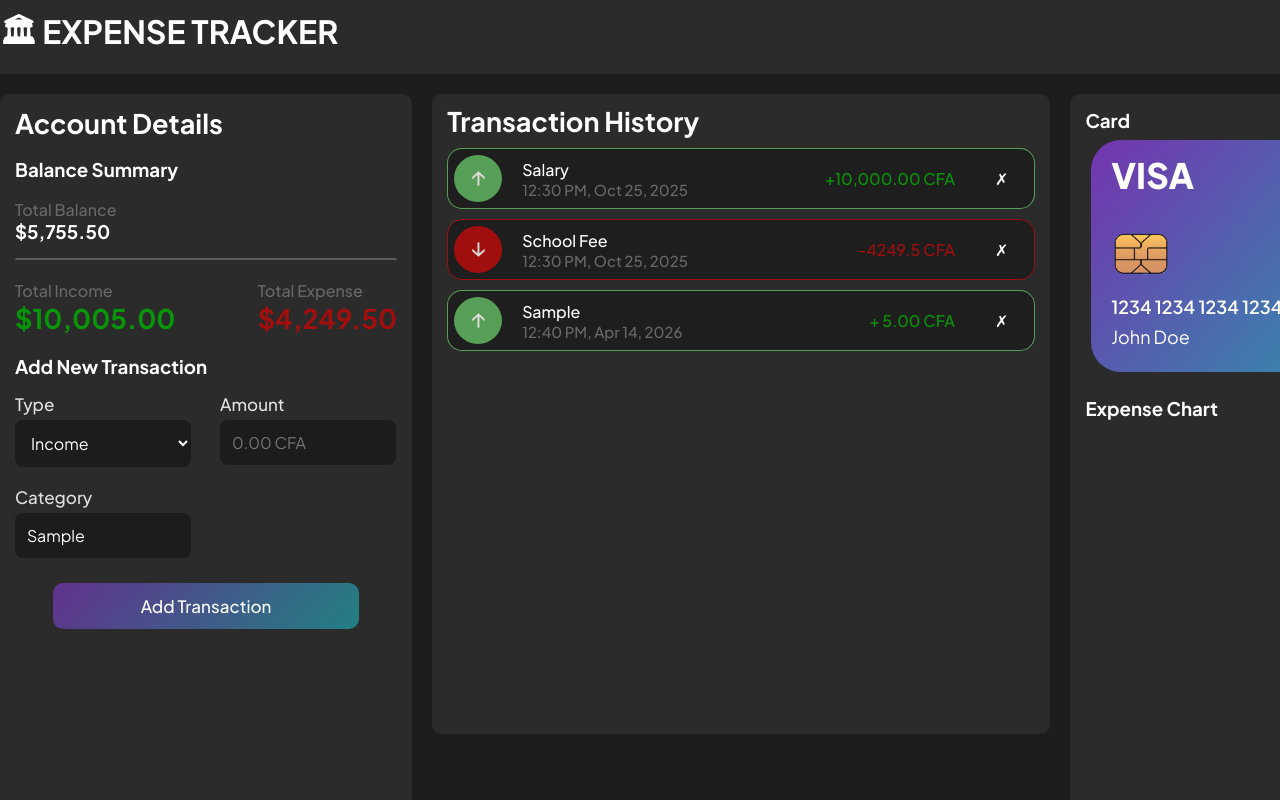
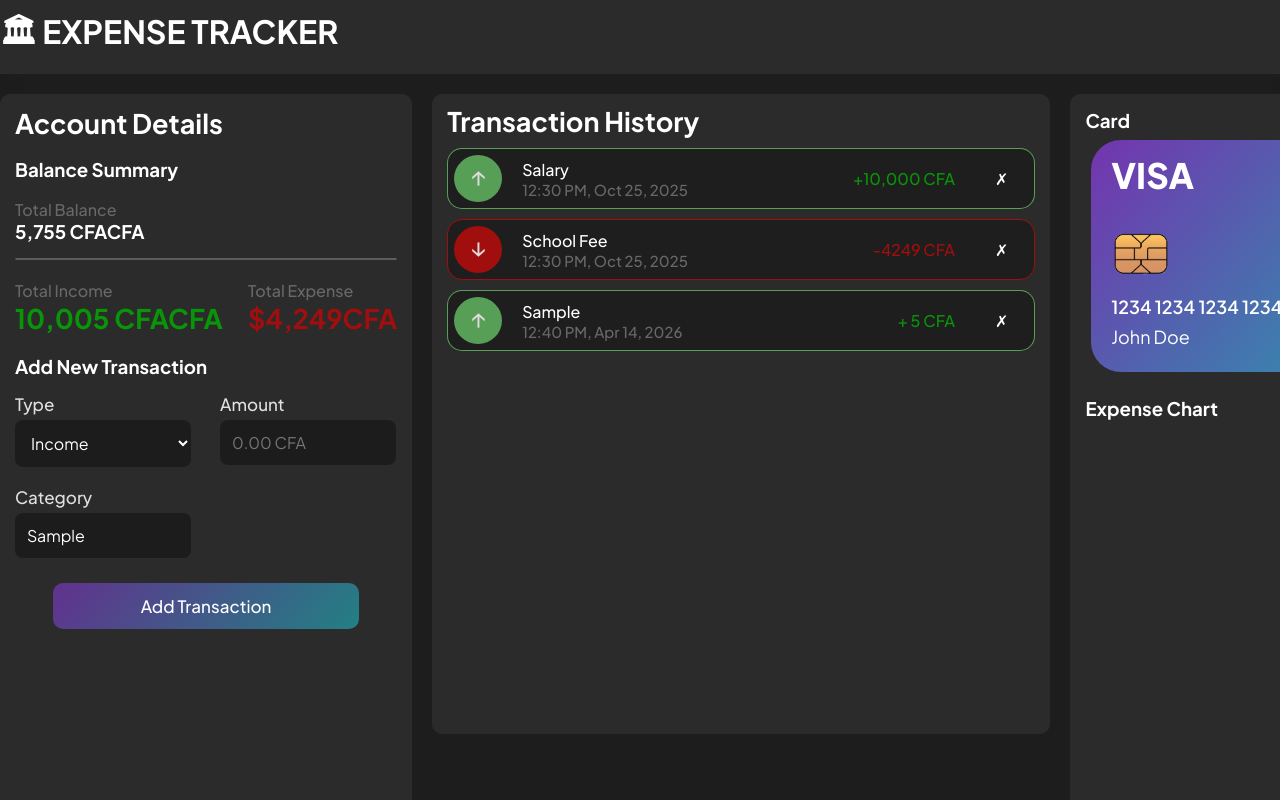
Before and after one commit to komoforbrandon/Expense-Tracker, a plain HTML site: page index.html in a window 1280 px wide. Both pictures are taken after typing "5", "Sample" into the empty fields and a click on the button "Add Transaction". Shown: the top 800 px of the page. Drawn offline with nearby package versions, Linux system fonts and the light colour scheme; a web font is replaced by a local one.

Commit message:
the format currency file changed to be align with cameroon currencty

```diff
--- a/index.html
+++ b/index.html
@@ -26,17 +26,17 @@
             <article>
                 <h3 class="accdetail">Balance Summary</h3>
                 <span class="descriptive">Total Balance</span>
-                <h1 id="totalamt">&dollar;<span id="total-amount">5,750.50</span></h1>
+                <h1 id="totalamt"><span id="total-amount">5,750</span>CFA</h1>
                 <hr>
             </article>
             <article class="income-expense">
                 <div class="income">
                     <span class="descriptive">Total Income</span>
-                    <h2 class="incomeamt">&dollar;<span id="income-amount">10,000.00</span></h2>
+                    <h2 class="incomeamt"><span id="income-amount">10,000</span>CFA</h2>
                 </div>
                 <div class="expense">
                     <span class="descriptive">Total Expense</span>
-                    <h2 class="expenseamt">&dollar;<span id="expense-amount">4,249.50</span></h2>
+                    <h2 class="expenseamt">&dollar;<span id="expense-amount">4,249</span>CFA</h2>
                 </div>
             </article>
             <article id="inpexp-container">
@@ -86,7 +86,7 @@
                         </div>
                     </div>
                     <div class="amount-btn">
-                        <p id="added-amt-income">+10,000.00 CFA</p>
+                        <p id="added-amt-income">+10,000 CFA</p>
                         <p id="del-btn">&cross;</p>
                     </div>
                 </div>
@@ -99,7 +99,7 @@
                         </div>
                     </div>
                     <div class="amount-btn">
-                        <p id="added-amt-expense">-4249.5 CFA</p>
+                        <p id="added-amt-expense">-4249 CFA</p>
                        <p class="del-btn">&cross;</p>
                     </div>
                 </div>
@@ -113,7 +113,7 @@
                     <h3 class="visa">VISA</h3>
                     <div>
                         <p>Current Balance</p>
-                        <h3 id="card-amt"> 5,750.50 CFA</h3>
+                        <h3 id="card-amt"> 5,750 CFA</h3>
                     </div>
                 </header>
                 <img src="assets/chipicon.png" alt="Chip icon" class="chipicon">
--- a/script.js
+++ b/script.js
@@ -31,8 +31,8 @@ function parseCurrency (value) {
 
 function formatCurrency (value) {
   return value.toLocaleString('en-US', {
-    minimumFractionDigits: 2,
-    maximumFractionDigits: 2
+    minimumFractionDigits: 0,
+    maximumFractionDigits: 1
   })
 }
 
@@ -112,7 +112,7 @@ function getTransactionData () {
 }
 
 function updateAmountElement (element, nextValue) {
-  element.textContent = formatCurrency(nextValue)
+  element.textContent = formatCurrency(nextValue) + ' CFA'
 }
 
 function updateSummaryTotals (transaction, direction = 1) {
```
